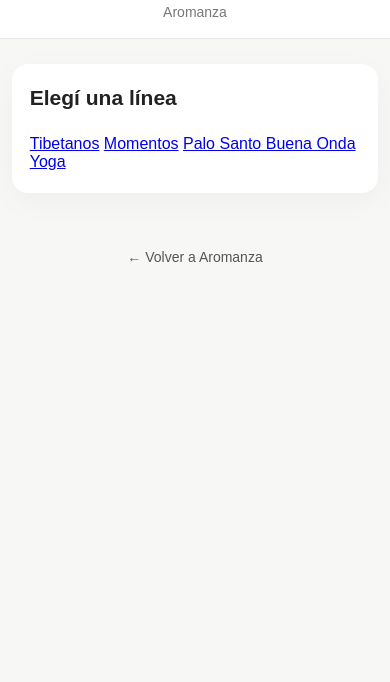
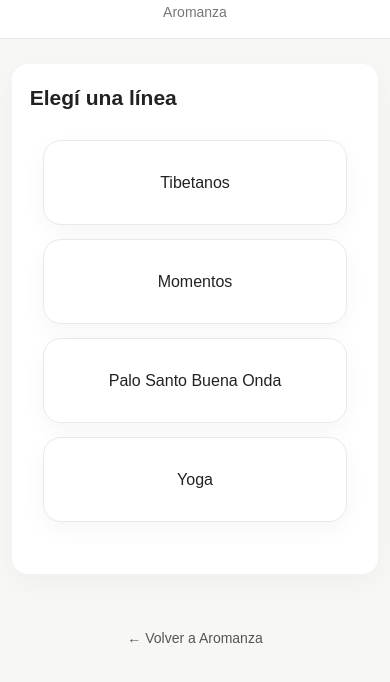
Before and after one commit to Martin140706/Lumora-sahumerios, a plain HTML site: page aromanza/sahumerios/sahumerios.html in a window 390 px wide. Shown: the part 48-730 px from the top of the page. Drawn offline with Linux system fonts and the light colour scheme.

Commit message:
Solucion de interfaz, y creacion de linea momentos

```diff
--- a/aromanza/sahumerios/sahumerios.html
+++ b/aromanza/sahumerios/sahumerios.html
@@ -23,7 +23,7 @@
 
         <div class="categorias">
           <a href="tibetanos/tibetanos.html">Tibetanos</a>
-          <a href="#">Momentos</a>
+          <a href="momentos/momentos.html">Momentos</a>
           <a href="#">Palo Santo Buena Onda</a>
           <a href="#">Yoga</a>
         </div>
--- a/style.css
+++ b/style.css
@@ -657,3 +657,97 @@ footer a:hover {
     padding: 25px;
   }
 }
+/* ========================================
+   PÁGINA PRINCIPAL - categorias
+======================================== */
+
+.categorias {
+  width: min(900px, 92%);
+
+  margin: 50px auto;
+
+  display: grid;
+
+  grid-template-columns: repeat(auto-fit, minmax(220px, 1fr));
+
+  gap: 20px;
+}
+
+/* ========================================
+   TARJETITAS
+======================================== */
+
+.categorias a {
+  display: flex;
+
+  align-items: center;
+
+  justify-content: center;
+
+  min-height: 120px;
+
+  padding: 25px;
+
+  background-color: #ffffff;
+
+  border: 1px solid #e9e9e9;
+
+  border-radius: 18px;
+
+  color: #222;
+
+  text-decoration: none;
+
+  font-size: 18px;
+
+  font-weight: 500;
+
+  box-shadow: 0 8px 25px rgba(0, 0, 0, 0.04);
+
+  transition:
+    transform 0.2s ease,
+    box-shadow 0.2s ease,
+    border-color 0.2s ease;
+}
+
+/* ========================================
+   EFECTO AL PASAR EL MOUSE
+======================================== */
+
+.categorias a:hover {
+  transform: translateY(-5px);
+
+  border-color: #dddddd;
+
+  box-shadow: 0 14px 35px rgba(0, 0, 0, 0.08);
+}
+
+/* ========================================
+   EFECTO AL HACER CLICK
+======================================== */
+
+.categorias a:active {
+  transform: translateY(-2px);
+}
+
+/* ========================================
+   CELULAR
+======================================== */
+
+@media (max-width: 550px) {
+  .categorias {
+    width: 92%;
+
+    grid-template-columns: 1fr;
+
+    gap: 14px;
+
+    margin: 30px auto;
+  }
+
+  .categorias a {
+    min-height: 85px;
+
+    font-size: 16px;
+  }
+}
```
Also changed, not shown: aromanza/sahumerios/momentos/momentos.html (added, +36 -0 lines).
